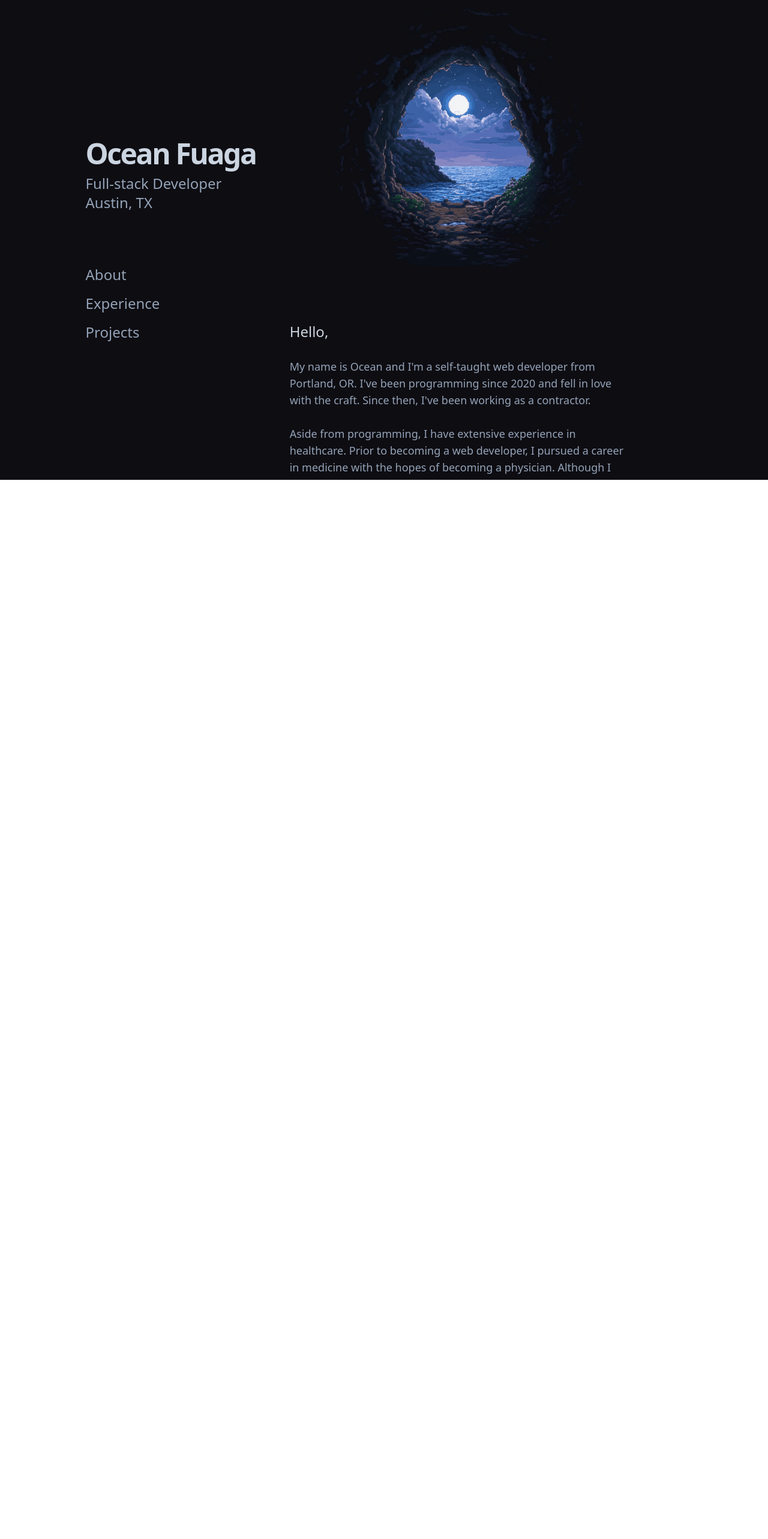
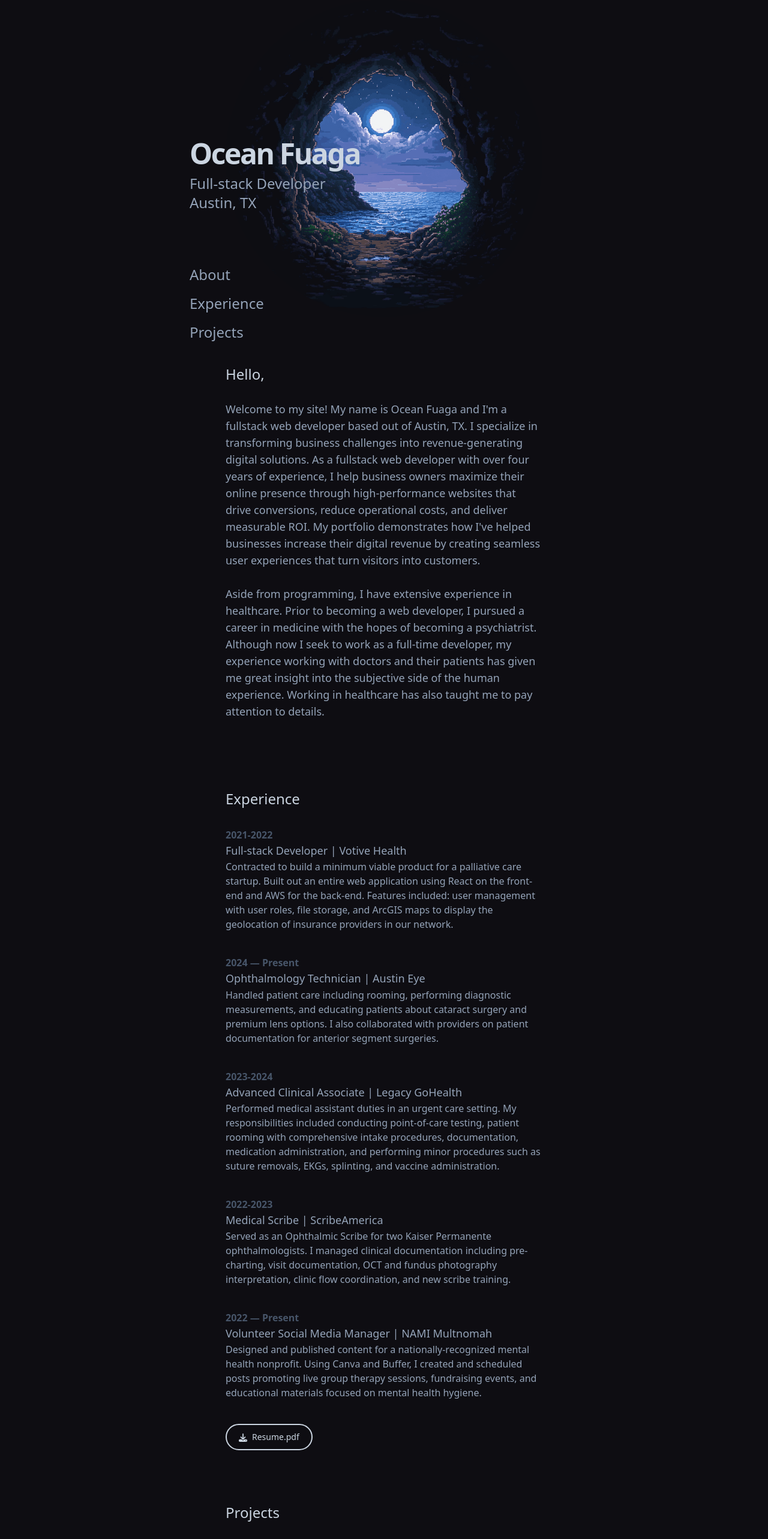
Before and after one commit to oceansf/portfolio, a React (Vite) app: page / in a window 1280 px wide. Shown: the top 2566 px of the page at 60% size. Before the commit the page ends 800 px from the top, so only its background shows below. Built offline with nearby package versions, Linux system fonts and the light colour scheme.

Commit message:
Refactored left and right panels into a single component

```diff
--- a/index.html
+++ b/index.html
@@ -5,6 +5,7 @@
     <link rel="apple-touch-icon" sizes="180x180" href="/apple-touch-icon.png" />
     <link rel="icon" type="image/png" sizes="32x32" href="/favicon-32x32.png" />
     <link rel="icon" type="image/png" sizes="16x16" href="/favicon-16x16.png" />
+    <link href="https://fonts.googleapis.com/css2?family=Oswald:wght@200;400;600&display=swap" rel="stylesheet">
     <!-- <link rel="manifest" href="/site.webmanifest" /> -->
     <meta name="viewport" content="width=device-width, initial-scale=1.0" />
     <title>Ocean Fuaga</title>
--- a/src/App.jsx
+++ b/src/App.jsx
@@ -1,15 +1,29 @@
 import "./App.css";
-import LeftPanel from "./components/LeftPanel";
-import RightPanel from "./components/RightPanel";
+import heroImg from "./assets/hero-img.png";
+import SideNav from "./components/SideNav";
+import MobileHeader from "./components/MobileHeader";
+import About from "./components/About";
+import Experience from "./components/Experience";
+import Projects from "./components/Projects";
+import Footer from "./components/Footer";
 
 function App() {
   return (
-    <>
-      <div className="lg:flex">
-        <LeftPanel />
-        <RightPanel />
-      </div>
-    </>
+    <div className="bg-[#0e0d12]">
+      <MobileHeader />
+      <SideNav />
+      <main className="md:w-1/2 mx-auto scroll-smooth scroll-pt-6 bg-[#0e0d12] flex-col justify-center px-4 md:px-14">
+        <img
+          className="rounded-full mx-auto w-[700px]"
+          src={heroImg}
+          alt="ocean view from tunnel"
+        />
+        <About />
+        <Experience />
+        <Projects />
+        <Footer />
+      </main>
+    </div>
   );
 }
 
--- a/src/components/About.jsx
+++ b/src/components/About.jsx
@@ -1,20 +1,27 @@
 export default function About() {
   return (
-    <div className="text-slate-400 text-lg mt-20" id="section1">
+    <div
+      className="text-slate-400 text-lg mt-20 scroll-mt-[60.5px]"
+      id="section1"
+    >
       <h1 className="text-slate-300 font-medium text-2xl">Hello,</h1>
       <br />
       <p>
-        My name is Ocean and I'm a self-taught web developer from Portland, OR.
-        I've been programming since 2020 and fell in love
-        with the craft. Since then, I've been working
-        as a contractor.
+        Welcome to my site! My name is Ocean Fuaga and I'm a fullstack web developer based out of Austin, TX.
+        I specialize in transforming business challenges into revenue-generating
+        digital solutions. As a fullstack web developer with over four years of
+        experience, I help business owners maximize their online presence through
+        high-performance websites that drive conversions, reduce operational
+        costs, and deliver measurable ROI. My portfolio demonstrates how I've
+        helped businesses increase their digital revenue by creating seamless
+        user experiences that turn visitors into customers.
       </p>
       <br />
       <p>
         Aside from programming, I have extensive experience in healthcare. Prior
-        to becoming a web developer, I pursued a career in medicine with
-        the hopes of becoming a physician. Although I now seek to work as a
-        programmer full-time, my experience working with doctors and their
+        to becoming a web developer, I pursued a career in medicine with the
+        hopes of becoming a psychiatrist. Although now I seek to work as a
+        full-time developer, my experience working with doctors and their
         patients has given me great insight into the subjective side of the
         human experience. Working in healthcare has also taught me to pay
         attention to details.
--- /dev/null
+++ b/src/components/Button.jsx
@@ -0,0 +1,24 @@
+export default function Button() {
+  return (
+    <a
+      href="/Resume.pdf"
+      target="_blank"
+      rel="noopener noreferrer"
+      className="text-slate-300 border-slate-300 rounded-full transition-colors hover:text-slate-900 hover:bg-slate-300 border-2 font-medium text-sm px-5 py-2.5 text-center me-2 mb-2 inline-flex items-center gap-2"
+    >
+      <svg
+        xmlns="http://www.w3.org/2000/svg"
+        width="1em"
+        height="1em"
+        viewBox="0 0 512 512"
+        className="relative top-[1px]"
+      >
+        <path
+          fill="currentColor"
+          d="M288 32c0-17.7-14.3-32-32-32s-32 14.3-32 32l0 242.7-73.4-73.4c-12.5-12.5-32.8-12.5-45.3 0s-12.5 32.8 0 45.3l128 128c12.5 12.5 32.8 12.5 45.3 0l128-128c12.5-12.5 12.5-32.8 0-45.3s-32.8-12.5-45.3 0L288 274.7 288 32zM64 352c-35.3 0-64 28.7-64 64l0 32c0 35.3 28.7 64 64 64l384 0c35.3 0 64-28.7 64-64l0-32c0-35.3-28.7-64-64-64l-101.5 0-45.3 45.3c-25 25-65.5 25-90.5 0L165.5 352 64 352zm368 56a24 24 0 1 1 0 48 24 24 0 1 1 0-48z"
+        />
+      </svg>
+      Resume.pdf
+    </a>
+  );
+}
--- a/src/components/Experience.jsx
+++ b/src/components/Experience.jsx
@@ -1,12 +1,13 @@
 import { useState } from "react";
 import ExpItem from "./ExpItem";
 import { expItemsArr } from "../expItemsArr";
+import Button from "./Button";
 
 export default function Experience() {
   const [items] = useState(expItemsArr);
 
   return (
-    <div className="mt-20" id="section2">
+    <div className="mt-20 scroll-mt-[60.5px]" id="section2">
       <h1 className="text-slate-300 font-medium text-2xl leading-loose">
         Experience
       </h1>
@@ -21,24 +22,7 @@ export default function Experience() {
           />
         ))}
       </ul>
-      <button
-        type="button"
-        className="text-slate-300 border-slate-300 rounded-full transition-colors hover:text-slate-900 hover:bg-slate-300 border-2 font-medium text-sm px-5 py-2.5 text-center me-2 mb-2 inline-flex items-center gap-2"
-      >
-        <svg
-          xmlns="http://www.w3.org/2000/svg"
-          width="1em"
-          height="1em"
-          viewBox="0 0 512 512"
-          className="relative top-[1px]"
-        >
-          <path
-            fill="currentColor"
-            d="M288 32c0-17.7-14.3-32-32-32s-32 14.3-32 32l0 242.7-73.4-73.4c-12.5-12.5-32.8-12.5-45.3 0s-12.5 32.8 0 45.3l128 128c12.5 12.5 32.8 12.5 45.3 0l128-128c12.5-12.5 12.5-32.8 0-45.3s-32.8-12.5-45.3 0L288 274.7 288 32zM64 352c-35.3 0-64 28.7-64 64l0 32c0 35.3 28.7 64 64 64l384 0c35.3 0 64-28.7 64-64l0-32c0-35.3-28.7-64-64-64l-101.5 0-45.3 45.3c-25 25-65.5 25-90.5 0L165.5 352 64 352zm368 56a24 24 0 1 1 0 48 24 24 0 1 1 0-48z"
-          />
-        </svg>
-        Resume.pdf
-      </button>
+      <Button />
     </div>
   );
 }
--- /dev/null
+++ b/src/components/MobileHeader.jsx
@@ -0,0 +1,64 @@
+import { useState } from "react";
+
+export default function MobileHeader() {
+  const [isOpen, setIsOpen] = useState(false);
+  return (
+    <>
+      <header className="bg-[#0e0d12] lg:hidden sticky top-0 py-3 backdrop-filter backdrop-blur-lg bg-opacity-30 border-b border-gray-700/50 z-50 flex w-full justify-between items-baseline px-4">
+        <h1 className="text-slate-300 font-oswald text-3xl leading-snug tracking-tighter">
+          OF
+        </h1>
+        <div>
+          <button onClick={() => setIsOpen(!isOpen)} className="text-slate-300">
+            <svg
+              className="w-6 h-6"
+              fill="none"
+              stroke="currentColor"
+              viewBox="0 0 24 24"
+            >
+              <path
+                strokeLinecap="round"
+                strokeLinejoin="round"
+                strokeWidth={2}
+                d={isOpen ? "M6 18L18 6M6 6l12 12" : "M4 6h16M4 12h16M4 18h16"}
+              />
+            </svg>
+          </button>
+        </div>
+      </header>
+
+      {/* Full screen menu */}
+      <nav
+        className={`fixed lg:hidden w-full bg-[#0e0d12] transition-all duration-300 ease-in-out z-40 ${
+          isOpen
+            ? "opacity-100 top-[60px] h-[calc(100vh-60px)]"
+            : "opacity-0 top-[-100%] h-0"
+        }`}
+      >
+        <div className="flex flex-col items-center justify-center h-full space-y-8">
+          <a
+            href="#section1"
+            className="text-xl px-4 py-2 text-slate-300 hover:text-white transition-colors"
+            onClick={() => setIsOpen(false)}
+          >
+            About
+          </a>
+          <a
+            href="#section2"
+            className="text-xl px-4 py-2 text-slate-300 hover:text-white transition-colors"
+            onClick={() => setIsOpen(false)}
+          >
+            Experience
+          </a>
+          <a
+            href="#section3"
+            className="text-xl px-4 py-2 text-slate-300 hover:text-white transition-colors"
+            onClick={() => setIsOpen(false)}
+          >
+            Projects
+          </a>
+        </div>
+      </nav>
+    </>
+  );
+}
--- a/src/components/Projects.jsx
+++ b/src/components/Projects.jsx
@@ -1,19 +1,17 @@
 export default function Projects() {
   return (
-    <div className="mt-20" id="section3">
+    <div className="mt-20 scroll-mt-[60.5px]" id="section3">
       <h1 className="text-slate-300 font-medium text-2xl">Projects</h1>
       <ul className="text-slate-400 mt-10">
-        <li className="flex flex-col md:flex-row p-4 my-4 border rounded-lg border-slate-700">
-          <div className="bg-slate-600 h-48 md:h-48 w-full md:w-60 rounded-md order-first md:order-none"></div>
+        <li className="flex flex-col md:flex-row p-4 my-4 rounded-lg hover:bg-slate-400/5 hover:cursor-pointer transition-colors">
+          <div className="bg-slate-600 h-48 md:h-48 w-full md:w-60 rounded-md order-first md:order-none border-none"></div>
           <div className="mt-4 md:mt-0 md:ml-4">
             <h2 className="text-xl leading-relaxed">Groovehunt</h2>
             <p>
-              A C2C marketplace for buying and selling
-              physical music media.
+              A C2C marketplace for buying and selling vinyl records, CDs and other physical formats of music.
             </p>
           </div>
         </li>
-
       </ul>
     </div>
   );
--- a/src/components/RightPanel.jsx
+++ /dev/null
@@ -1,30 +0,0 @@
-import heroImg from "../assets/hero-img.png";
-import About from "./About";
-import Experience from "./Experience";
-import Projects from "./Projects";
-import Footer from "./Footer";
-
-export default function RightPanel() {
-  return (
-    <div className="scroll-smooth scroll-pt-6 bg-[#0e0d12] flex-1 flex-col justify-center overflow-auto h-dvh">
-      {/* Mobile Header */}
-      <header className="bg-[#0e0d12] lg:hidden sticky top-0 text-center py-4 backdrop-filter backdrop-blur-lg bg-opacity-30 border-b border-gray-700/50">
-        <h1 className="text-slate-300 text-xl font-semibold leading-snug tracking-tighter">
-          Ocean Fuaga
-        </h1>
-      </header>
-
-      <main className="w-full px-4 md:px-14 md:w-4/5">
-        <img
-          className="rounded-full md:w-4/5 mx-auto"
-          src={heroImg}
-          alt="ocean view from tunnel"
-        />
-        <About />
-        <Experience />
-        <Projects />
-        <Footer />
-      </main>
-    </div>
-  );
-}
--- a/src/components/LeftPanel.jsx
+++ b/src/components/SideNav.jsx
@@ -1,7 +1,7 @@
 export default function LeftPanel() {
   return (
     // Hide component when on mobile screens
-    <div className="bg-[#0e0d12] flex-none flex-col w-1/3 items-end justify-center hidden lg:flex">
+    <div className="hidden md:flex fixed top-0 left-0 h-screen w-[600px] justify-end items-center z-50">
       <div>
         <h1 className="text-slate-300 text-5xl font-semibold leading-snug tracking-tighter">
           Ocean Fuaga
--- a/tailwind.config.js
+++ b/tailwind.config.js
@@ -2,7 +2,11 @@
 export default {
   content: ["./index.html", "./src/**/*.{js,ts,jsx,tsx}"],
   theme: {
-    extend: {},
+    extend: {
+      fontFamily: {
+        oswald: ["Oswald", "sans-serif"],
+      },
+    },
   },
   plugins: [],
 };
```
Also changed, not shown: 1 other file (tests, documents, lock files or other folders).
